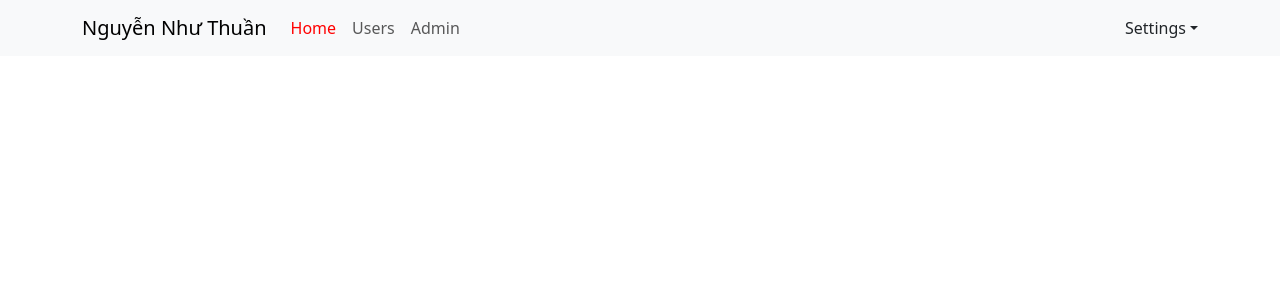
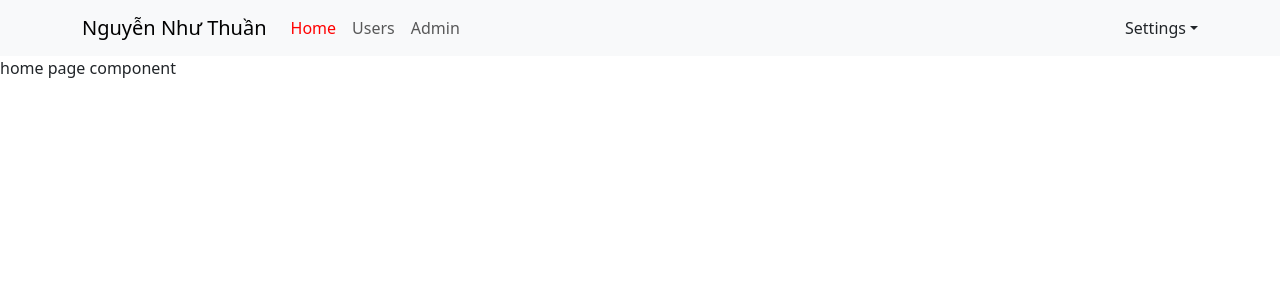
Before and after one commit to zZzThuanzZz/base-react-redux, a React (Create React App) app: page / in a window 1280 px wide. Shown: the top 300 px of the page. Built offline with nearby package versions, Linux system fonts and the light colour scheme.

Commit message:
video 51

```diff
--- a/src/components/Header/Header.js
+++ b/src/components/Header/Header.js
@@ -8,7 +8,8 @@
     return (
         <Navbar expand="lg" className="bg-body-tertiary">
             <Container>
-                <Navbar.Brand href="#home">Nguyễn Như Thuần</Navbar.Brand>
+                {/* <Navbar.Brand href="#home">Nguyễn Như Thuần</Navbar.Brand> */}
+                <NavLink to="/" className='navbar-brand'>Nguyễn Như Thuần</NavLink>
                 <Navbar.Toggle aria-controls="basic-navbar-nav" />
                 <Navbar.Collapse id="basic-navbar-nav">
                     <Nav className="me-auto">
@@ -20,11 +21,9 @@
                         <Nav.Link href="admins">Admin</Nav.Link> */}
                     </Nav>
                     <NavDropdown title="Settings" id="basic-nav-dropdown">
-                        <NavDropdown.Item href="#action/3.1">Log in</NavDropdown.Item>
-                        <NavDropdown.Item href="#action/3.2">
-                            Log out
-                        </NavDropdown.Item>
-                        <NavDropdown.Item href="#action/3.1">Profile</NavDropdown.Item>
+                        <NavDropdown.Item>Log in</NavDropdown.Item>
+                        <NavDropdown.Item>Log out</NavDropdown.Item>
+                        <NavDropdown.Item>Profile</NavDropdown.Item>
                     </NavDropdown>
                     <Nav>
 
--- /dev/null
+++ b/src/components/Home/HomePage.js
@@ -0,0 +1,9 @@
+const HomePage = () => {
+    return (
+        <div className="homepage-container">
+            home page component
+        </div>
+    )
+}
+
+export default HomePage;
--- a/src/index.js
+++ b/src/index.js
@@ -12,6 +12,7 @@
 } from "react-router-dom";
 import User from './components/User/User';
 import Admin from './components/Admin/Admin';
+import HomePage from './components/Home/HomePage';
 
 const root = ReactDOM.createRoot(document.getElementById('root'));
 root.render(
@@ -20,6 +21,7 @@
     <BrowserRouter>
       <Routes>
         <Route path="/" element={<App />} >
+          <Route index element={<HomePage />} />
           <Route path="users" element={<User />} />
           <Route path="admins" element={<Admin />} />
         </Route>
```
